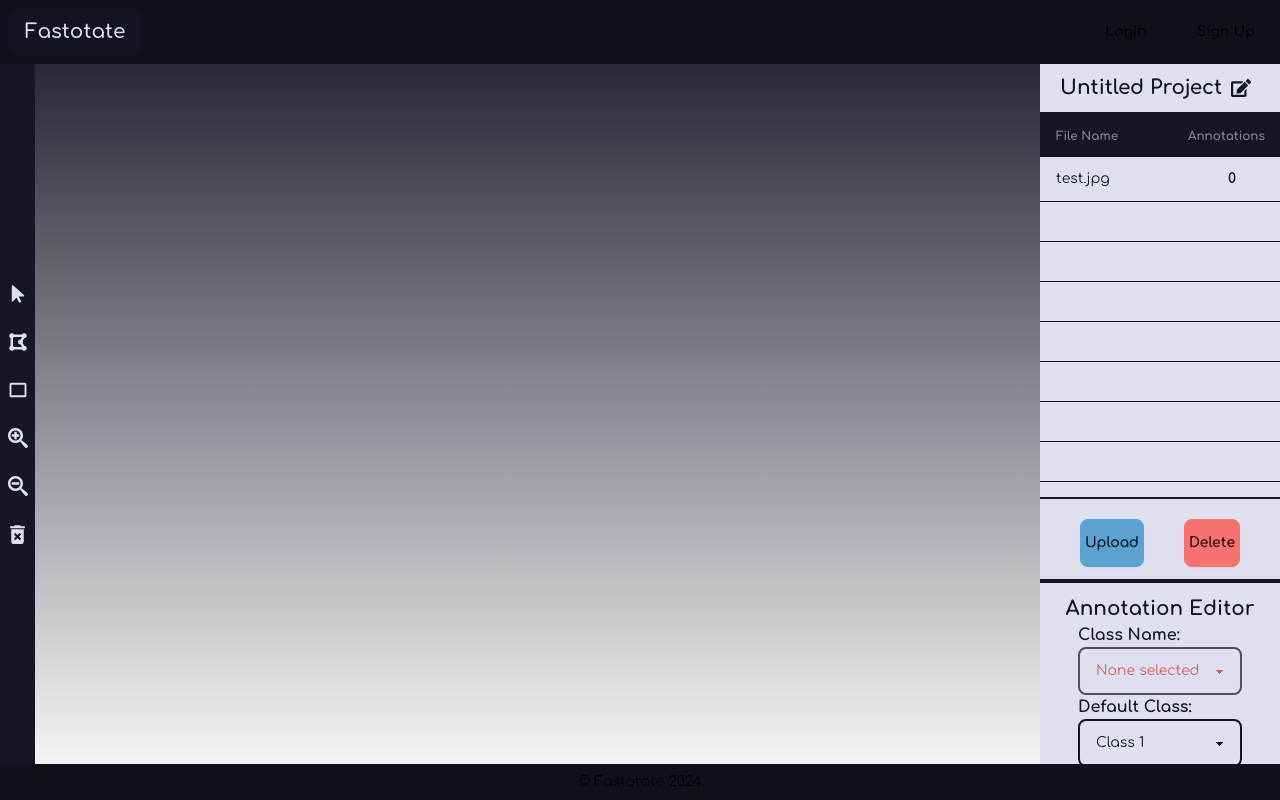
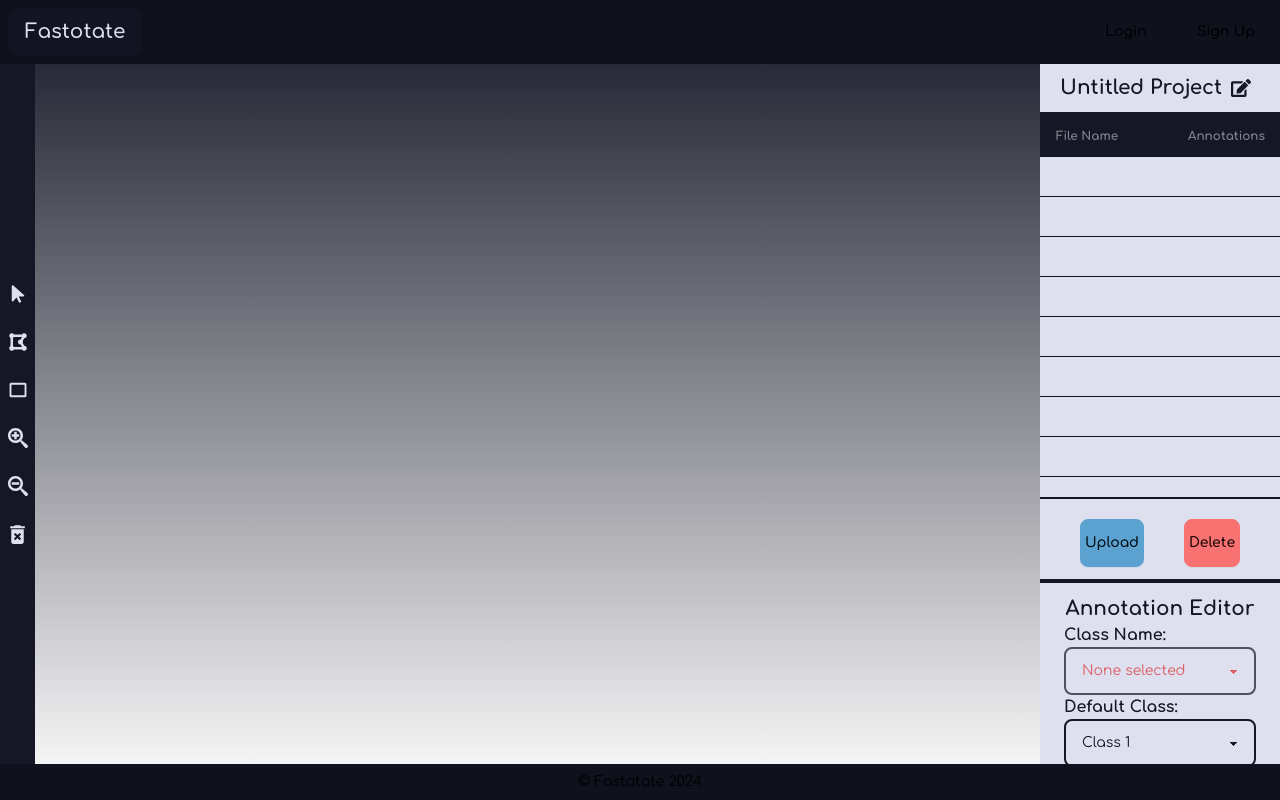
Before and after one commit to CharlesTran267/Fastotate, a Next.js app in the folder frontend/web/: page /annotation in a window 1280 px wide. Built offline with nearby package versions, Linux system fonts and the light colour scheme.

Commit message:
finished upload features

```diff
--- a/frontend/web/package.json
+++ b/frontend/web/package.json
@@ -15,6 +15,7 @@
     "eslint-config-prettier": "^9.1.0",
     "eslint-plugin-prettier": "^5.1.3",
     "eslint-plugin-tailwindcss": "^3.14.2",
+    "idb": "^8.0.0",
     "konva": "^9.3.2",
     "lodash": "^4.17.21",
     "next": "14.1.0",
--- a/frontend/web/src/app/layout.tsx
+++ b/frontend/web/src/app/layout.tsx
@@ -3,7 +3,6 @@ import { Comfortaa } from 'next/font/google';
 import './globals.css';
 import Footer from '@/components/Footer';
 import Header from '@/components/Header';
-import { useEffect, useState } from 'react';
 
 const font = Comfortaa({ subsets: ['latin'] });
 
@@ -12,20 +11,11 @@ export default function RootLayout({
 }: {
   children: React.ReactNode;
 }) {
-  const [isHydrated, setIsHydrated] = useState(false);
-  useEffect(() => {
-    setIsHydrated(true);
-  }, []);
-
   return (
     <html lang="en" data-theme="fastotate">
       <body className={`flex h-screen flex-col bg-base-100 ${font.className}`}>
         <Header />
-        {isHydrated ? (
-          <>
-            <main className="flex flex-1 overflow-y-auto">{children}</main>
-          </>
-        ) : null}
+        <main className="flex flex-1 overflow-y-auto">{children}</main>
         <Footer />
       </body>
     </html>
--- a/frontend/web/src/components/AnnotationPage/ProjectSideBar/AnnotationEditor.tsx
+++ b/frontend/web/src/components/AnnotationPage/ProjectSideBar/AnnotationEditor.tsx
@@ -4,6 +4,7 @@ import {
   Project,
   Annotation,
 } from '@/stores/useAnnotationSessionStore';
+import { IoIosCloseCircleOutline } from 'react-icons/io';
 
 export function AnnotationEditor() {
   const project = useAnnotationSessionStore((state) => state.project);
@@ -17,6 +18,7 @@ export function AnnotationEditor() {
   };
 
   const handleChangeClass = (e: React.ChangeEvent<HTMLSelectElement>) => {
+    if (e.target.value === '+ Add new option') return;
     let newSelectedAnnotation = { ...selectedAnnotation } as Annotation;
     newSelectedAnnotation.className = e.target.value;
     sessionActions.setSelectedAnnotation(newSelectedAnnotation);
@@ -29,22 +31,27 @@ export function AnnotationEditor() {
   const handleSaveAddNewClass = () => {
     let newProject = new Project(project);
     newProject.addClass(newClassInput!);
+    if (selectedAnnotation) {
+      let newSelectedAnnotation = { ...selectedAnnotation } as Annotation;
+      newSelectedAnnotation.className = newClassInput!;
+      sessionActions.setSelectedAnnotation(newSelectedAnnotation);
+    }
     sessionActions.setProject(newProject);
   };
 
   return (
-    <div className="flex h-full flex-col items-center">
+    <div className="flex h-full flex-col items-center border-b-4 border-base-100">
       <h1 className="mt-3 text-xl font-bold text-base-100">
         Annotation Editor
       </h1>
-      <div className="flex h-full flex-col justify-evenly">
+      <div className="flex h-full w-4/5 flex-col justify-evenly">
         <div>
           <h2 className="font-bold text-base-100">Class Name:</h2>
           <select
             className="select select-bordered w-full border-2 border-base-100 bg-neutral text-base-100 focus:border-base-100 disabled:bg-neutral disabled:text-red-600"
             disabled={selectedAnnotation === null}
             onChange={handleChangeClass}
-            value={selectedAnnotation?.className || 'None selected'}
+            value={selectedAnnotation?.className}
           >
             {selectedAnnotation === null ? (
               <option>None selected</option>
--- a/frontend/web/src/components/AnnotationPage/ProjectSideBar/ImageTable.tsx
+++ b/frontend/web/src/components/AnnotationPage/ProjectSideBar/ImageTable.tsx
@@ -6,6 +6,10 @@ import {
 export default function ImageTable() {
   const project = useAnnotationSessionStore((state) => state.project);
   const sessionActions = useAnnotationSessionStore((state) => state.actions);
+  const selectedImageID = useAnnotationSessionStore(
+    (state) => state.selectedImageID,
+  );
+
   return (
     <table className="table table-pin-rows table-pin-cols text-base-100">
       <thead className="font-black">
@@ -17,22 +21,33 @@ export default function ImageTable() {
       <tbody>
         {project.images.map((image: ImageAnnotation) => (
           <tr
-            className="bg-neutral hover:bg-slate-500"
+            className="bg-neutral hover:cursor-pointer hover:bg-slate-500"
             key={image.id}
             onClick={() => sessionActions.setSelectedImage(image)}
           >
-            <td className="h-10 whitespace-nowrap">{image.file_name}</td>
+            <td
+              className="h-10 whitespace-nowrap"
+              style={
+                image.id === selectedImageID
+                  ? { backgroundColor: 'slateblue' }
+                  : {}
+              }
+            >
+              {image.file_name}
+            </td>
             <th className="bg-neutral text-center">
               {image.annotations.length}
             </th>
           </tr>
         ))}
-        {[...Array(12 - project.images.length)].map((_, i) => (
-          <tr className="bg-neutral hover:bg-slate-500" key={i}>
-            <td className="h-10 whitespace-nowrap"></td>
-            <th className="bg-neutral text-center"></th>
-          </tr>
-        ))}
+        {project.images.length < 10
+          ? [...Array(10 - project.images.length)].map((_, i) => (
+              <tr className="bg-neutral hover:bg-slate-500" key={i}>
+                <td className="h-10 whitespace-nowrap"></td>
+                <th className="bg-neutral text-center"></th>
+              </tr>
+            ))
+          : null}
       </tbody>
     </table>
   );
--- /dev/null
+++ b/frontend/web/src/stores/imageDatabase.ts
@@ -0,0 +1,43 @@
+import { openDB } from 'idb';
+
+const dbName = 'image-database';
+const storeName = 'images';
+const version = 1;
+
+// Open the database
+async function openDatabase() {
+  const db = await openDB(dbName, version, {
+    upgrade(db) {
+      if (!db.objectStoreNames.contains(storeName)) {
+        db.createObjectStore(storeName, { autoIncrement: true });
+      }
+    },
+  });
+  return db;
+}
+
+// Add an image to the database
+export async function addImage(imageFile: File) {
+  const db = await openDatabase();
+  const tx = db.transaction(storeName, 'readwrite');
+  const store = tx.objectStore(storeName);
+  const result = await store.add(imageFile);
+  return result;
+}
+
+// Get an image from the database
+export async function getImage(key: IDBValidKey) {
+  const db = await openDatabase();
+  const tx = db.transaction(storeName, 'readonly');
+  const store = tx.objectStore(storeName);
+  const result = await store.get(key);
+  return result;
+}
+
+// Delete an image from the database
+export async function deleteImage(key: IDBValidKey) {
+  const db = await openDatabase();
+  const tx = db.transaction(storeName, 'readwrite');
+  const store = tx.objectStore(storeName);
+  await store.delete(key);
+}
--- a/frontend/web/src/stores/useAnnotationSessionStore.ts
+++ b/frontend/web/src/stores/useAnnotationSessionStore.ts
@@ -2,7 +2,6 @@ import { AnnotationMode } from '@/types/AnnotationMode';
 import { create } from 'zustand';
 import { defaultProjectConfig } from '@/app.config';
 import { createJSONStorage, persist } from 'zustand/middleware';
-import test_image from '@/resources/test.jpg';
 import { merge } from 'lodash';
 
 export class Annotation {
@@ -36,33 +35,22 @@ export class Annotation {
 export class ImageAnnotation {
   id: number;
   file_name: string;
-  width: number;
-  height: number;
   annotations: Annotation[];
-  file_src: string;
+  db_key: IDBValidKey | null;
 
   constructor(data: ImageAnnotation);
-  constructor(data_or_file_src: string, width: number, height: number);
-  constructor(
-    data_or_file_src: string | ImageAnnotation,
-    width?: number,
-    height?: number,
-  ) {
-    if (data_or_file_src instanceof ImageAnnotation) {
-      this.id = data_or_file_src.id;
-      this.annotations = data_or_file_src.annotations;
-      this.file_src = data_or_file_src.file_src;
-      this.width = data_or_file_src.width;
-      this.height = data_or_file_src.height;
-      this.file_name = data_or_file_src.file_name;
-      return;
+  constructor(db_key: IDBValidKey, file_name: string);
+  constructor(data_or_key: IDBValidKey | ImageAnnotation, file_name?: string) {
+    if (data_or_key instanceof ImageAnnotation) {
+      this.id = data_or_key.id;
+      this.db_key = data_or_key.db_key;
+      this.file_name = data_or_key.file_name;
+      this.annotations = data_or_key.annotations;
     } else {
       this.id = Math.random();
-      this.file_name = data_or_file_src.split('/').pop()!;
-      this.width = width!;
-      this.height = height!;
+      this.db_key = data_or_key!;
+      this.file_name = file_name!;
       this.annotations = [];
-      this.file_src = data_or_file_src;
     }
   }
 
@@ -100,13 +88,7 @@ export class Project {
       this.project_name = defaultProjectConfig.name;
       this.classes = defaultProjectConfig.classes;
       this.default_class = defaultProjectConfig.defaultClass;
-      this.images = [
-        new ImageAnnotation(
-          test_image.src,
-          test_image.width,
-          test_image.height,
-        ),
-      ];
+      this.images = [];
     }
   }
 
@@ -115,6 +97,7 @@ export class Project {
   }
 
   addClass(name: string) {
+    if (this.classes.includes(name)) return;
     this.classes.push(name);
   }
 
@@ -159,6 +142,7 @@ type AnntationSessionStore = {
     getSelectedImage: () => ImageAnnotation | null;
     deleteSelectedImage: () => void;
     deleteSelectedAnnotation: () => void;
+    addImage: (image: ImageAnnotation) => void;
   };
 };
 
@@ -186,9 +170,7 @@ export const useAnnotationSessionStore = create<AnntationSessionStore>()(
               found = true;
             }
           });
-          if (!found) {
-            newProject.addImage(imageAnnotation);
-          }
+          if (!found) return;
           set(() => ({
             selectedImageID: imageAnnotation?.id,
             project: newProject,
@@ -242,7 +224,9 @@ export const useAnnotationSessionStore = create<AnntationSessionStore>()(
           let newProject = new Project(get().project);
           newProject.images.forEach((image) => {
             if (image.id === get().selectedImageID) {
-              image.removeAnnotation(get().selectedAnnotationID!);
+              const newImage = new ImageAnnotation(image);
+              newImage.removeAnnotation(get().selectedAnnotationID!);
+              Object.assign(image, newImage);
             }
           });
           set(() => ({
@@ -253,6 +237,11 @@ export const useAnnotationSessionStore = create<AnntationSessionStore>()(
         setZoomLevel: (level: number) => set(() => ({ zoomLevel: level })),
         setZoomCenter: (center: { x: number; y: number }) =>
           set(() => ({ zoomCenter: center })),
+        addImage: (image: ImageAnnotation) => {
+          let newProject = new Project(get().project);
+          newProject.addImage(image);
+          set(() => ({ project: newProject }));
+        },
       },
     }),
     {
```
Also changed, not shown: frontend/web/src/components/AnnotationPage/ProjectSideBar/ProjectSideBar.tsx (+42 -8 lines), frontend/web/src/components/AnnotationViewer/Canvas.jsx (+37 -17 lines), 1 other file (tests, documents, lock files or other folders).
